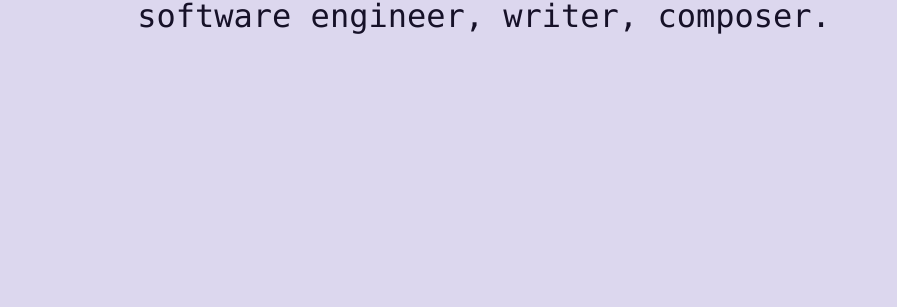
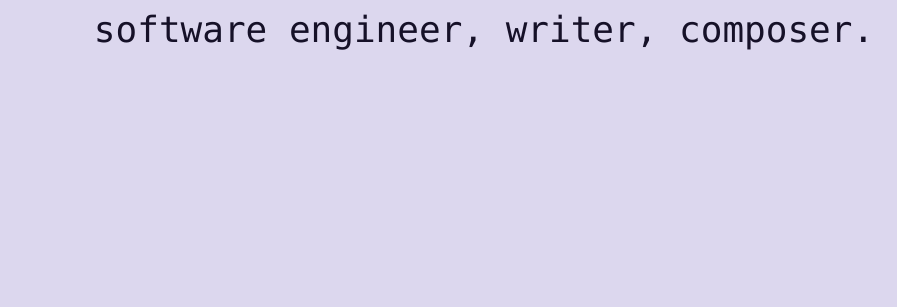
Before and after one commit to chriskrycho/www.krycho.com, a plain HTML site: page site/index.html in a window 1536 px wide. Shown: the part 493-800 px from the top of the page, without its empty margins (284-1181 px from the left). Drawn offline with Linux system fonts and the light colour scheme; a web font is replaced by a local one.

Commit message:
MOAR EMBIGGENING

```diff
--- a/site/index.html
+++ b/site/index.html
@@ -79,19 +79,31 @@
 
       @media screen and (min-width: 1000px) {
         :root {
-          --fs: 22px;
+          --fs: 24px;
+        }
+      }
+
+      @media screen and (min-width: 1100px) {
+        :root {
+          --fs: 26px;
         }
       }
 
       @media screen and (min-width: 1200px) {
         :root {
-          --fs: 26px;
+          --fs: 28px;
+        }
+      }
+
+      @media screen and (min-width: 1300px) {
+        :root {
+          --fs: 32px;
         }
       }
 
       @media screen and (min-width: 1400px) {
         :root {
-          --fs: 32px;
+          --fs: 36px;
         }
       }
 
@@ -101,7 +113,7 @@
         }
       }
 
-      @media screen and (min-width: 2000px) {
+      @media screen and (min-width: 2160px) {
         :root {
           --fs: 48px;
         }
@@ -129,7 +141,7 @@
         height: 100vh;
         height: 100dvh;
         margin: 0;
-        padding: 0 1em;
+        padding: 0 1.7rem;
         display: flex;
         flex-direction: column;
         justify-content: center;
```
